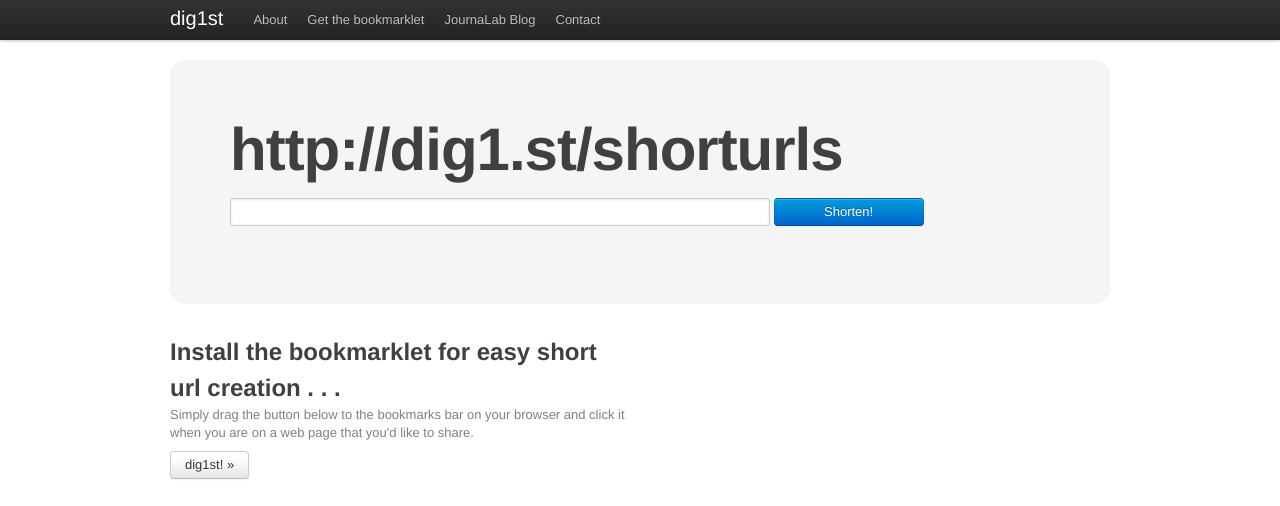
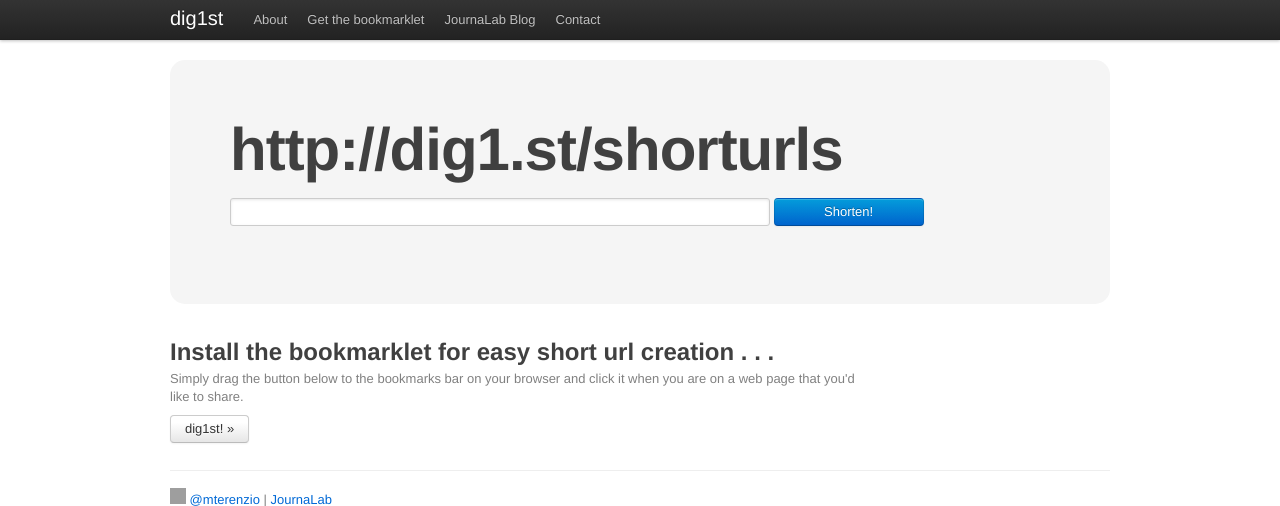
Before and after one commit to mterenzio/shorturl, a CodeIgniter app: page /cache/ in a window 1280 px wide. Shown: the top 506 px of the page. Run offline with CodeIgniter, Linux system fonts and the light colour scheme; some libraries are stand-ins or nearby versions; grey boxes are pictures that could not be loaded.

Commit message:
zone set

```diff
--- a/application/views/welcome_message.php
+++ b/application/views/welcome_message.php
@@ -35,7 +35,7 @@ echo form_close();
       </div>
       <!-- Example row of columns -->
       <div class="row">
-        <div class="span8">
+        <div class="span12">
           <h2>Install the bookmarklet for easy short url creation . . .</h2>
            <p>Simply drag the button below to the bookmarks bar on your browser and click it when you are on a web page that you'd like to share.</p>
           <p><a class="btn" href="#">dig1st! &raquo;</a></p>
```
